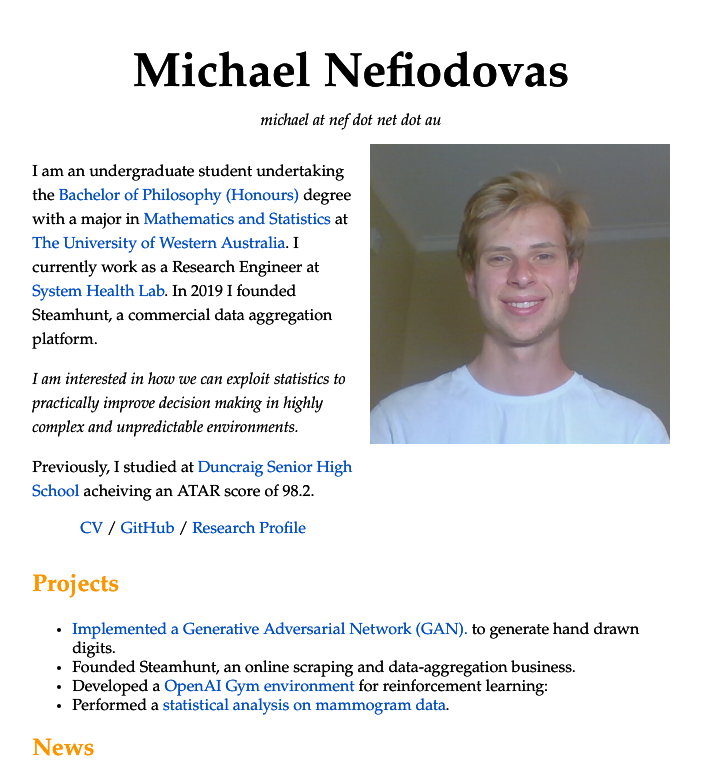
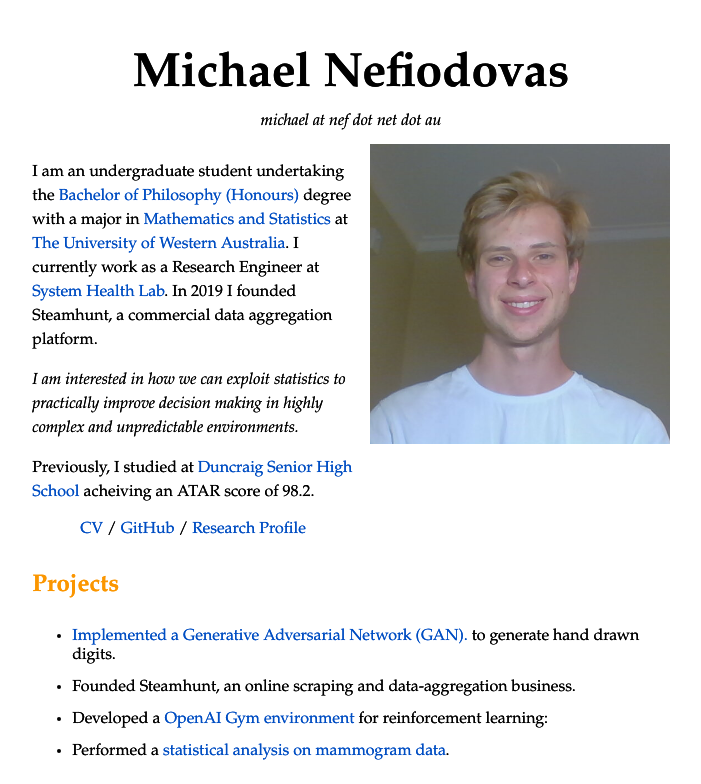
Before and after one commit to MouseAndKeyboard/nefsite, a Next.js app: page / in a window 1280 px wide. Shown: the top 784 px of the page, without its empty margins (289-990 px from the left). Built offline with nearby package versions, Linux system fonts and the light colour scheme.

Commit message:
Spaced list out a bit

```diff
--- a/components/ContentBlock.js
+++ b/components/ContentBlock.js
@@ -43,7 +43,7 @@ const ContentBlock = ({ heading, descriptions }) => {
   return (
     <>
       <h2 className={styles.subheading}>{heading}</h2>
-      <ul>{ContentItems}</ul>
+      <ul className={styles.bullets}>{ContentItems}</ul>
     </>
   );
 };
--- a/components/ContentBlock.module.css
+++ b/components/ContentBlock.module.css
@@ -9,3 +9,7 @@
 .subheading {
   color: #fb9600;
 }
+
+.bullets > li {
+  padding: 0.4rem 0px;
+}
```
